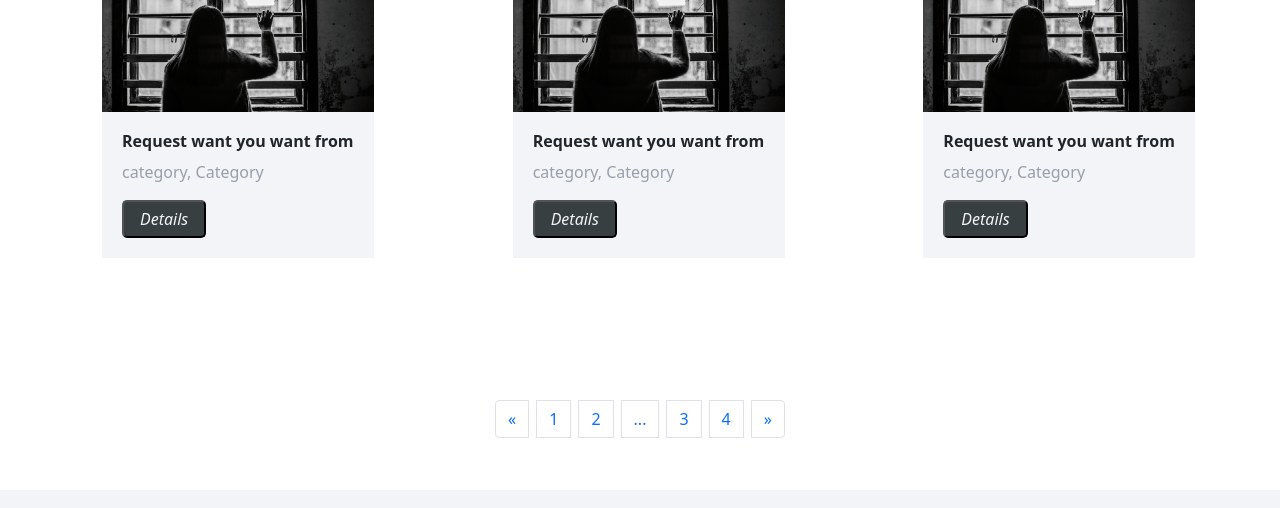
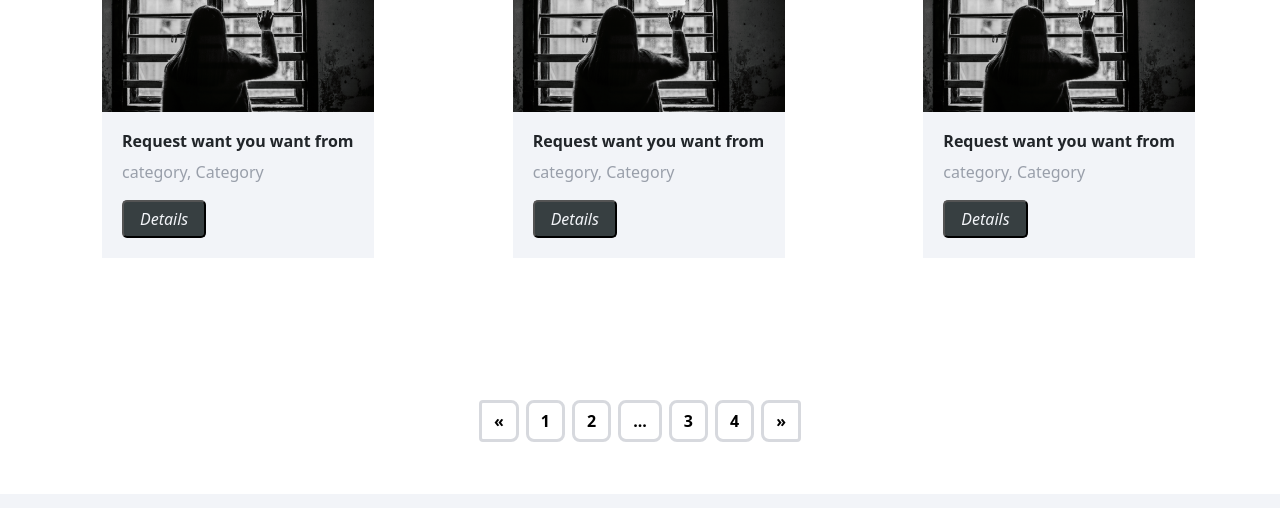
Before and after one commit to nishat-tasnim-nahid/Charity-website, a plain HTML site: page individualPage.html in a window 1280 px wide. Shown: the part 1273-1781 px from the top of the page. Drawn offline with Linux system fonts and the light colour scheme.

Commit message:
add pagination style

```diff
--- a/css/style.css
+++ b/css/style.css
@@ -431,8 +431,23 @@ input[type=checkbox]#toggleSideMenu {
     padding: 5px 16px;
 }
 
+/*------- pagination --------*/
+.pagination-previous-btn,
+.pagination-next-btn,
+.pagination-counter {
+    border: 3px solid #d7d9de;
+    border-radius: 8px;
+    color: black;
+    font-weight: bold;
+}
 
-
+.pagination-previous-btn:hover,
+.pagination-next-btn:hover,
+.pagination-counter:hover {
+    color: white;
+    background: #373F41;
+    opacity: 0.5;
+}
 
 
 
--- a/individualPage.html
+++ b/individualPage.html
@@ -188,18 +188,18 @@
     <!--------- pagination --------->
     <nav aria-label="Page navigation example ">
         <ul class="pagination d-flex justify-content-center align-middle my-5">
-            <li class="page-item p-1">
-                <a class="page-link" href="#" aria-label="Previous">
+            <li class="page-item p-1 ">
+                <a class="page-link pagination-previous-btn" href="#" aria-label="Previous">
                     <span aria-hidden="true">&laquo;</span>
                 </a>
             </li>
-            <li class="page-item p-1"><a class="page-link" href="#">1</a></li>
-            <li class="page-item p-1"><a class="page-link" href="#">2</a></li>
-            <li class="page-item p-1"><a class="page-link" href="#">...</a></li>
-            <li class="page-item p-1"><a class="page-link" href="#">3</a></li>
-            <li class="page-item p-1"><a class="page-link" href="#">4</a></li>
+            <li class="page-item p-1"><a class="page-link pagination-counter" href="#">1</a></li>
+            <li class="page-item p-1"><a class="page-link pagination-counter" href="#">2</a></li>
+            <li class="page-item p-1"><a class="page-link pagination-counter" href="#">...</a></li>
+            <li class="page-item p-1"><a class="page-link pagination-counter" href="#">3</a></li>
+            <li class="page-item p-1"><a class="page-link pagination-counter" href="#">4</a></li>
             <li class="page-item p-1">
-                <a class="page-link" href="#" aria-label="Next">
+                <a class="page-link pagination-next-btn" href="#" aria-label="Next">
                     <span aria-hidden="true">&raquo;</span>
                 </a>
             </li>
```
